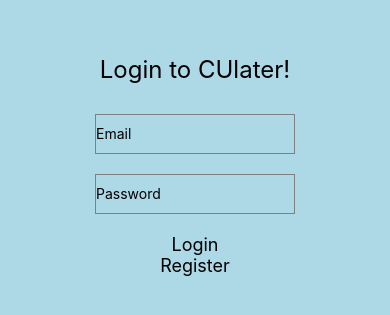
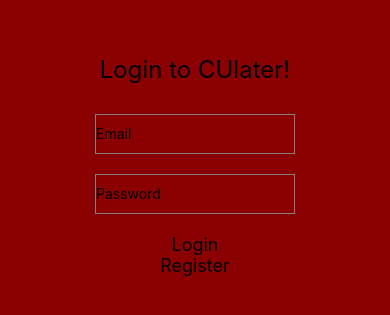
Before and after one commit to cmckay01/CULater, a React Native app: screen / in a window 390 px wide. Shown: the part 257-572 px from the top of the page. Built offline with nearby package versions, Linux system fonts and the light colour scheme; no server answers.

Commit message:
Changed Background Color to Dark Red

```diff
--- a/Auth.tsx
+++ b/Auth.tsx
@@ -114,7 +114,7 @@ const styles = StyleSheet.create({
     flex: 2,
     width: '100%',
     height: '100%',
-    backgroundColor: '#ADD8E6', // Light blue background color
+    backgroundColor: '#8b0000', // Dark red background color
     alignItems: 'center',
     justifyContent: 'center',
   },
```
